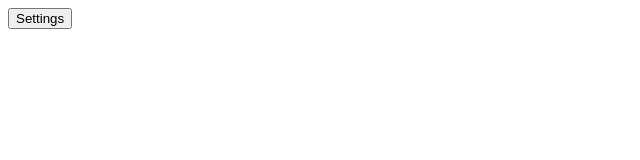
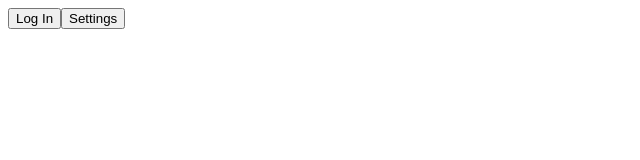
Before and after one commit to skkil/clip, a React (Vite) app in the folder apps/chrome/: page / in a window 1280 px wide. Shown: the top 160 px of the page, without its empty margins (0-640 px from the left). Built offline with nearby package versions, Linux system fonts and the light colour scheme.

Commit message:
feat: add login page connection to server for extension

```diff
--- a/apps/chrome/src/popup/App.tsx
+++ b/apps/chrome/src/popup/App.tsx
@@ -1,10 +1,29 @@
+import { SERVER_URL } from "../shared/server";
+
 export default function App() {
   const handleClickSettingsButton = () => {
     chrome.runtime.openOptionsPage();
   };
 
+  const handleClickLoginButton = () => {
+    const redirectUrl = chrome.identity.getRedirectURL();
+    chrome.identity.launchWebAuthFlow(
+      {
+        url: `${SERVER_URL}/v1/auth/login?redirect_uri=${encodeURIComponent(redirectUrl)}`,
+        interactive: true,
+      },
+      (responseUrl) => {
+        if (chrome.runtime.lastError || !responseUrl) {
+          console.error(chrome.runtime.lastError);
+          return;
+        }
+      },
+    );
+  };
+
   return (
     <>
+      <button onClick={handleClickLoginButton}>Log In</button>
       <button onClick={handleClickSettingsButton}>Settings</button>
     </>
   );
--- /dev/null
+++ b/apps/chrome/src/shared/server/index.ts
@@ -0,0 +1 @@
+export const SERVER_URL = "http://localhost:8080";
```
Also changed, not shown: apps/chrome/public/manifest.json.
